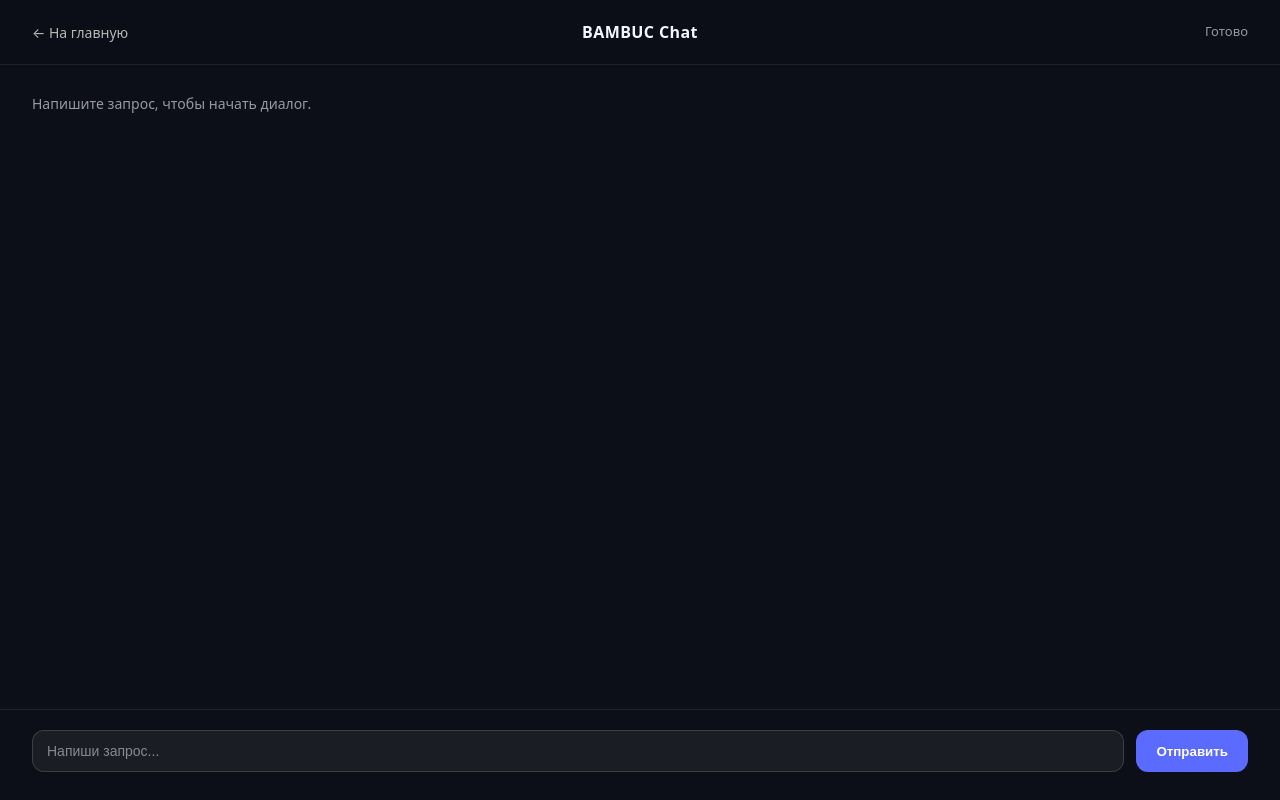
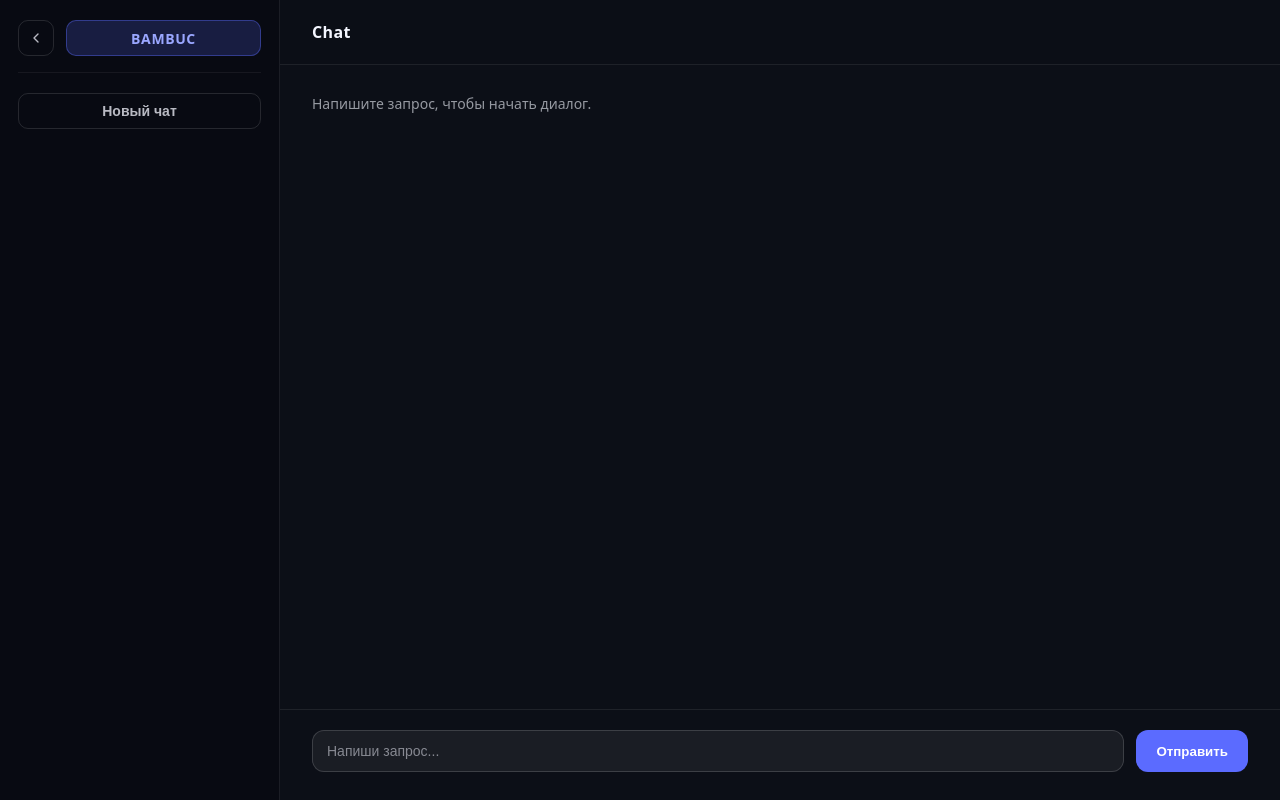
Before and after one commit to boyarkinn/Bambuc, a React (Vite) app in the folder frontend-bambuc/: page /chat in a window 1280 px wide. Built offline with nearby package versions, Linux system fonts and the light colour scheme.

Commit message:
Обновили страницу Чата

```diff
--- a/frontend-bambuc/src/pages/Chat/Chat.css
+++ b/frontend-bambuc/src/pages/Chat/Chat.css
@@ -1,14 +1,26 @@
 /* Контейнер страницы чата */
 .chat {
   min-height: 100vh;
+}
+
+/* Сетка страницы чата */
+.chat__layout {
+  display: grid;
+  grid-template-columns: 280px 1fr;
+  min-height: 100vh;
+}
+
+/* Основная колонка чата */
+.chat__main {
   display: flex;
   flex-direction: column;
+  min-height: 100vh;
 }
 
 /* Верхняя панель чата */
 .chat__header {
-  display: grid;
-  grid-template-columns: 1fr auto 1fr;
+  display: flex;
+  justify-content: space-between;
   align-items: center;
   gap: 16px;
   padding: 20px 32px;
@@ -17,10 +29,6 @@
   position: sticky;
   top: 0;
   z-index: 10;
-}
-
-.chat__header > :last-child {
-  justify-self: end;
 }
 
 /* Статус подключения/ответа */
@@ -129,15 +137,20 @@
 
 /* Адаптив для мобильных */
 @media (max-width: 720px) {
-  /* Шапка в одну колонку */
-  .chat__header {
-    grid-template-columns: 1fr;
-    justify-items: start;
-  }
-
   /* Суженные отступы */
   .chat__window,
   .chat__composer {
     padding: 20px;
   }
 }
+
+@media (max-width: 960px) {
+  /* Сайдбар скрывается на мобильных */
+  .chat__layout {
+    grid-template-columns: 1fr;
+  }
+
+  .chat__sidebar {
+    display: none;
+  }
+}
--- a/frontend-bambuc/src/pages/Chat/Chat.tsx
+++ b/frontend-bambuc/src/pages/Chat/Chat.tsx
@@ -1,6 +1,6 @@
 import { useEffect, useMemo, useRef, useState } from 'react'
-import { Link } from 'react-router-dom'
 import './Chat.css'
+import ChatSidebar from './ChatSidebar'
 
 type ChatRole = 'user' | 'assistant'
 
@@ -97,10 +97,12 @@ function Chat() {
 
   return (
     <main className="chat bg-dark">
+      <div className="chat__layout">
+        <ChatSidebar />
+
+        <section className="chat__main">
           <header className="chat__header">
-        <Link className="link-muted" to="/">← На главную</Link>
-        <div className="chat__title">BAMBUC Chat</div>
-        <div className="chat__status">{isSending ? 'Модель отвечает…' : 'Готово'}</div>
+            <div className="chat__title">Chat</div>
           </header>
 
           <section className="chat__window">
@@ -144,6 +146,8 @@ function Chat() {
               Отправить
             </button>
           </form>
+        </section>
+      </div>
     </main>
   )
 }
--- /dev/null
+++ b/frontend-bambuc/src/pages/Chat/ChatSidebar.css
@@ -0,0 +1,123 @@
+/* Боковая панель */
+.chat__sidebar {
+  border-right: 1px solid rgba(255, 255, 255, 0.08);
+  padding: 20px 18px;
+  display: flex;
+  flex-direction: column;
+  gap: 20px;
+  background: rgba(8, 10, 18, 0.9);
+}
+
+/* Верх сайдбара */
+.chat__sidebar-top {
+  display: flex;
+  align-items: center;
+  justify-content: flex-start;
+  gap: 12px;
+  padding-bottom: 16px;
+  border-bottom: 1px solid rgba(255, 255, 255, 0.06);
+}
+
+/* Логотип в сайдбаре */
+.chat__brand {
+  display: flex;
+  align-items: center;
+  flex: 1;
+}
+
+/* Метка бренда */
+.chat__brand-mark {
+  width: 100%;
+  padding: 6px 14px;
+  min-height: 36px;
+  border-radius: 10px;
+  display: grid;
+  place-items: center;
+  font-size: 14px;
+  font-weight: 700;
+  letter-spacing: 0.6px;
+  background: rgba(91, 107, 255, 0.2);
+  color: #9aa7ff;
+  border: 1px solid rgba(91, 107, 255, 0.4);
+}
+
+/* Иконка назад */
+.chat__back-icon {
+  width: 36px;
+  height: 36px;
+  border-radius: 10px;
+  display: grid;
+  place-items: center;
+  border: 1px solid rgba(255, 255, 255, 0.12);
+  color: rgba(244, 246, 255, 0.75);
+  font-size: 14px;
+  transition: border-color 0.2s ease, background 0.2s ease;
+}
+
+.chat__back-icon:hover {
+  border-color: rgba(255, 255, 255, 0.25);
+  background: rgba(255, 255, 255, 0.05);
+}
+
+/* Иконка стрелки */
+.chat__back-icon-svg {
+  width: 16px;
+  height: 16px;
+}
+
+/* Кнопка нового чата */
+.chat__new-chat {
+  width: 100%;
+  min-height: 36px;
+  border-radius: 10px;
+  display: grid;
+  place-items: center;
+  border: 1px solid rgba(255, 255, 255, 0.12);
+  background: transparent;
+  color: rgba(244, 246, 255, 0.75);
+  font-size: 14px;
+  font-weight: 600;
+  transition: border-color 0.2s ease, background 0.2s ease;
+  cursor: pointer;
+}
+
+.chat__new-chat:hover {
+  border-color: rgba(255, 255, 255, 0.25);
+  background: rgba(255, 255, 255, 0.05);
+}
+
+/* Секция списка */
+.chat__section {
+  display: grid;
+  gap: 10px;
+}
+
+/* Заголовок секции */
+.chat__section-title {
+  font-size: 12px;
+  text-transform: uppercase;
+  letter-spacing: 1px;
+  color: rgba(244, 246, 255, 0.5);
+}
+
+/* Список чатов */
+.chat__list {
+  display: grid;
+  gap: 8px;
+}
+
+/* Элемент списка чатов */
+.chat__list-item {
+  text-align: left;
+  padding: 10px 12px;
+  border-radius: 10px;
+  border: 1px solid transparent;
+  background: rgba(255, 255, 255, 0.04);
+  color: #f4f6ff;
+  cursor: pointer;
+}
+
+/* Ховер списка чатов */
+.chat__list-item:hover {
+  border-color: rgba(255, 255, 255, 0.2);
+}
--- /dev/null
+++ b/frontend-bambuc/src/pages/Chat/ChatSidebar.tsx
@@ -0,0 +1,50 @@
+import { Link } from 'react-router-dom'
+import './Chat.css'
+import './ChatSidebar.css'
+
+const chats: { id: string; title: string }[] = []
+
+function ChatSidebar() {
+  return (
+    <aside className="chat__sidebar">
+      <div className="chat__sidebar-top">
+        <Link className="chat__back-icon" to="/" aria-label="На главную">
+          <svg
+            className="chat__back-icon-svg"
+            viewBox="0 0 24 24"
+            fill="none"
+            stroke="currentColor"
+            strokeWidth="2"
+            strokeLinecap="round"
+            strokeLinejoin="round"
+            aria-hidden="true"
+          >
+            <path d="M15 18l-6-6 6-6" />
+          </svg>
+        </Link>
+        <div className="chat__brand">
+          <span className="chat__brand-mark">BAMBUC</span>
+        </div>
+      </div>
+
+      <button className="chat__new-chat" type="button">
+        Новый чат
+      </button>
+
+      {chats.length > 0 && (
+        <div className="chat__section">
+          <div className="chat__section-title">История</div>
+          <div className="chat__list">
+            {chats.map((chat) => (
+              <button className="chat__list-item" type="button" key={chat.id}>
+                {chat.title}
+              </button>
+            ))}
+          </div>
+        </div>
+      )}
+    </aside>
+  )
+}
+
+export default ChatSidebar
```
Lines whose indentation alone changed are shown as unchanged.
